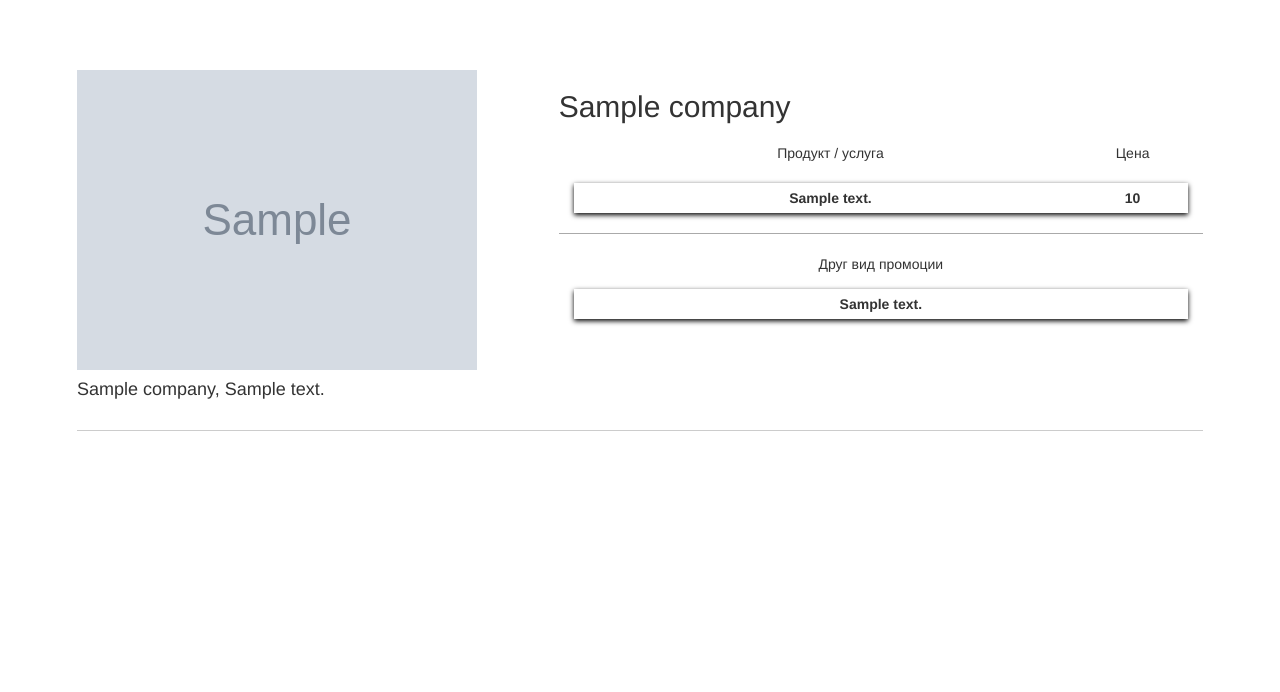
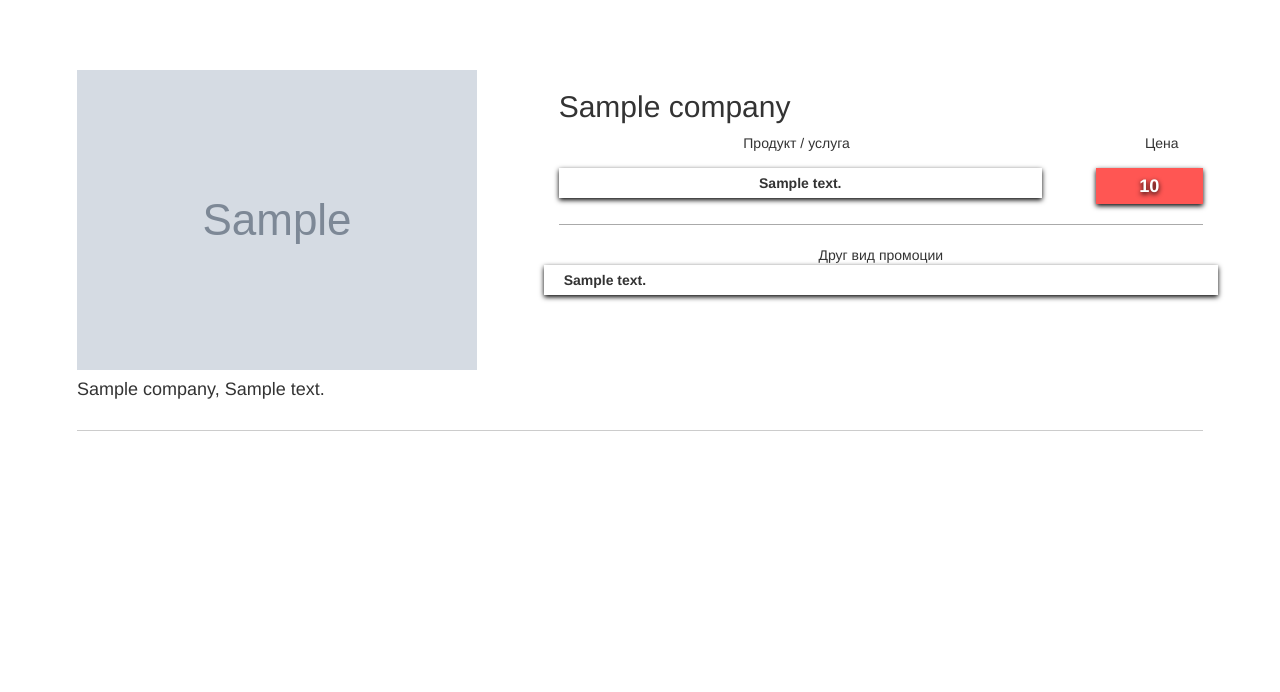
Before and after one commit to AsenNikolov80/magnet, a Yii app: template views/site/view-profile.php in a window 1280 px wide. Shown: the top 692 px of the page. Run offline with PHP 8.4 and a stand-in for Yii, Linux system fonts and the light colour scheme; the template is opened without the code that fills it: most values are stand-ins (such as "Sample title", 1, 10 or a date in 2020); grey boxes marked "Sample" are stand-in pictures; data that the repository does not hold is empty; some libraries are stand-ins or nearby versions.

Commit message:
css menu changes

```diff
--- a/views/site/view-profile.php
+++ b/views/site/view-profile.php
@@ -1,8 +1,12 @@
 <style>
     .ad-container {
-        margin: 15px;
         box-shadow: 0 2px 5px black;
         padding: 5px;
+    }
+    .priceHolder{
+        background-color: #ff5653;
+        color: white;
+        font-size: 1.3em;
     }
 </style>
 <?php
@@ -35,17 +39,18 @@
         </div>
         <div class="col-sm-7">
             <h2><?= $company->name ?></h2>
-            <div>
-                <div class="row" style="margin: 15px; padding: 5px">
-                    <div class="col-sm-10 text-center">Продукт / услуга</div>
+            <div class="row" style="margin-bottom: 15px;">
+                <div class="col-sm-9 text-center">Продукт / услуга</div>
+                <div class="col-sm-1"></div>
                 <div class="col-sm-2 text-center">Цена</div>
             </div>
             <?php
             /* @var $ticket \app\models\Ticket */
             foreach ($tickets as $ticket) { ?>
-                    <div class="row ad-container">
-                        <div class="col-sm-10 text-center"><strong><?= $ticket->text ?></strong></div>
-                        <div class="col-sm-2 text-center"><strong><?= $ticket->price ?></strong></div>
+                <div class="row" style="margin: 10px 0">
+                    <div class="ad-container col-sm-9 text-center"><strong><?= $ticket->text ?></strong></div>
+                    <div class="col-sm-1"></div>
+                    <div class="ad-container col-sm-2 text-center priceHolder"><strong style="text-shadow: 0 2px 5px black"><?= $ticket->price ?></strong></div>
                 </div>
             <?php } ?>
             <div class="text-center">
@@ -54,11 +59,10 @@
             </div>
             <?php
             foreach ($freeTextTickets as $ticket) { ?>
-                    <div class="row ad-container">
-                        <div class="col-sm-12 text-center"><strong><?= $ticket->text ?></strong></div>
+                <div class="row ad-container" style="text-align: justify">
+                    <div class="col-sm-12"><strong><?= $ticket->text ?></strong></div>
                 </div>
             <?php } ?>
-            </div>
         </div>
         <div class="col-sm-12">
             <hr style="border-color: #ccc"/>
--- a/web/css/site.css
+++ b/web/css/site.css
@@ -99,7 +99,21 @@ a.desc:after {
 }
 
 nav.navbar-inverse {
-    background-color: #333;
+    background-color: #003975;
+}
+.navbar-inverse .navbar-nav > li{
+    /*border: 0;*/
+    /*border-color: whitesmoke;*/
+    /*border-left-width: 1px;*/
+    /*border-right-width: 1px;*/
+    /*border-style: solid;*/
+}
+.navbar-inverse .navbar-nav > li > a {
+    color: white;
+}
+
+.navbar-inverse .navbar-nav > .active > a, .navbar-inverse .navbar-nav > .active > a:hover, .navbar-inverse .navbar-nav > .active > a:focus {
+    background-color: #116bbe;
 }
 
 img {
```
Also changed, not shown: models/User.php (+31 -5 lines), views/site/ads.php (+11 -9 lines), views/site/index.php (+19 -0 lines). Lines whose indentation alone changed are shown as unchanged.
